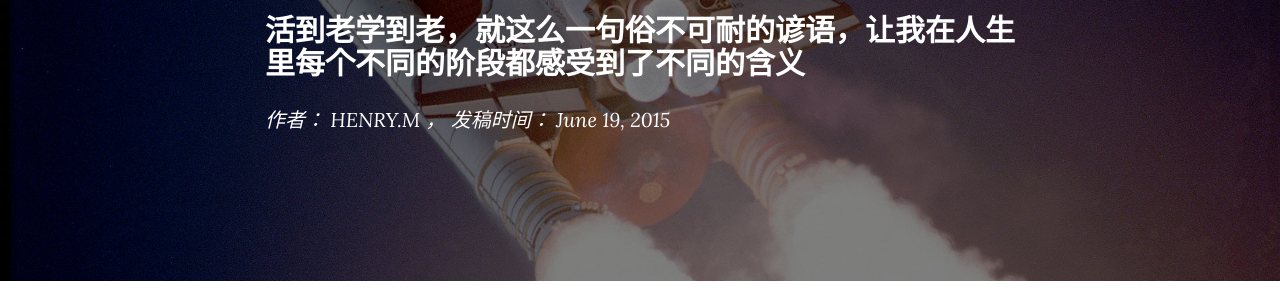
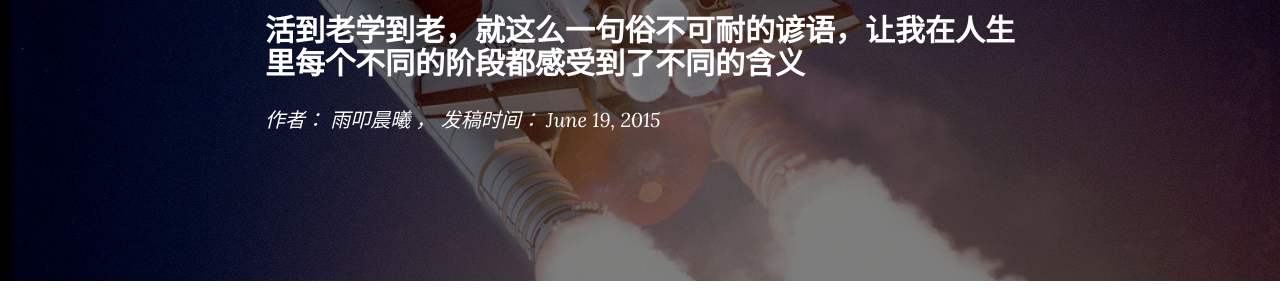
Before and after one commit to HENRY-M/info.mahuan, a Jekyll site: the page built from _posts/2015-06-19-000000.markdown, in a window 1280 px wide and 900 px high. Shown: the part 228-528 px from the top of the window. Built offline with Jekyll 4.4.1, drawn with Linux system fonts in a browser that asks for light colours; nearby versions of some CDN libraries; comment, search, counter and statistics services are not loaded.

Commit message:
update author

```diff
--- a/_posts/2015-06-19-000000.markdown
+++ b/_posts/2015-06-19-000000.markdown
@@ -3,7 +3,7 @@ layout:     post
 title:      "学习是一种信仰，永无止境"
 subtitle:   "活到老学到老，就这么一句俗不可耐的谚语，让我在人生里每个不同的阶段都感受到了不同的含义"
 date:       2015-06-19 20:27:00
-author:     "HENRY.M"
+author:     "雨叩晨曦"
 header-img: "img/post/000000-head.jpg"
 sid:    000000
 ---
```
